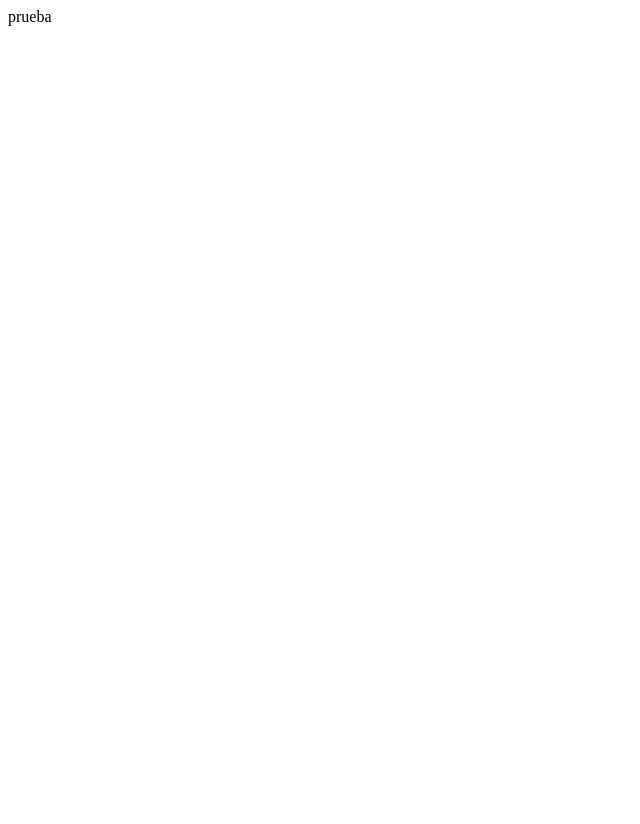
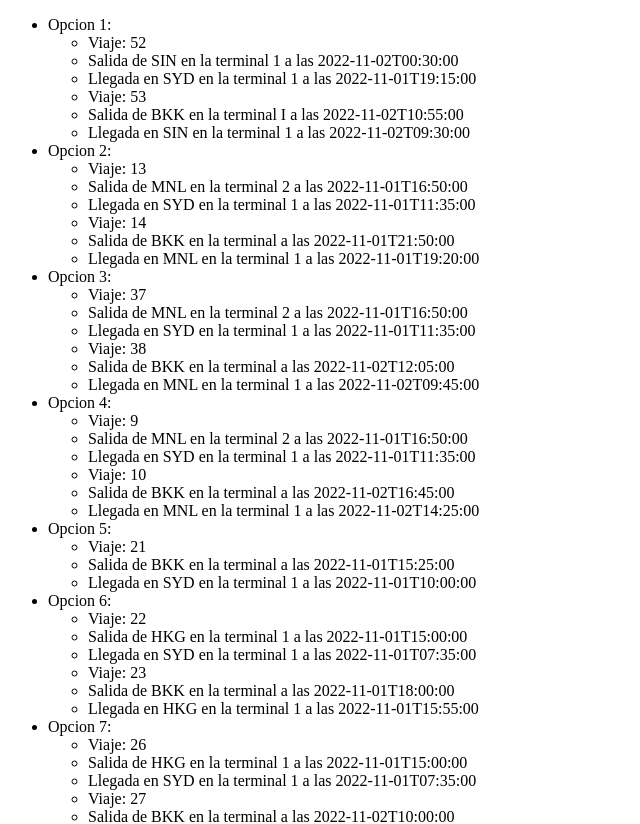
Before and after one commit to mavuriel/react-proyecto-final-vuelos, a React (Vite) app: page / in a window 1280 px wide. Shown: the top 824 px of the page, without its empty margins (0-640 px from the left). Before the commit the page ends 800 px from the top, so only its background shows below. Built offline with nearby package versions, Linux system fonts and the light colour scheme.

Commit message:
Add flight option component from mock

```diff
--- a/src/App.jsx
+++ b/src/App.jsx
@@ -1,5 +1,7 @@
+import FlightMockOption from './components/FlightMockOption'
+
 function App() {
-  return <div> prueba </div>
+  return <FlightMockOption />
 }
 
 export default App
--- /dev/null
+++ b/src/components/FlightMockOption.jsx
@@ -0,0 +1,35 @@
+import { flightsWithoutReturn } from '../mocks/fligths'
+
+export default function FlightMockOption() {
+  console.log({ flightsWithoutReturn })
+  const { data } = flightsWithoutReturn
+
+  return (
+    <ul>
+      {data.map(({ id, itineraries }) => {
+        return (
+          <li key={self.crypto.randomUUID()}>
+            Opcion {id}:
+            {itineraries.map(({ segments }) => {
+              return segments.map(({ id, arrival, departure }) => {
+                return (
+                  <ul key={self.crypto.randomUUID()}>
+                    <li>Viaje: {id}</li>
+                    <li>
+                      Salida de {arrival.iataCode} en la terminal{' '}
+                      {arrival.terminal} a las {arrival.at}
+                    </li>
+                    <li>
+                      Llegada en {departure.iataCode} en la terminal{' '}
+                      {departure.terminal} a las {departure.at}
+                    </li>
+                  </ul>
+                )
+              })
+            })}
+          </li>
+        )
+      })}
+    </ul>
+  )
+}
```
